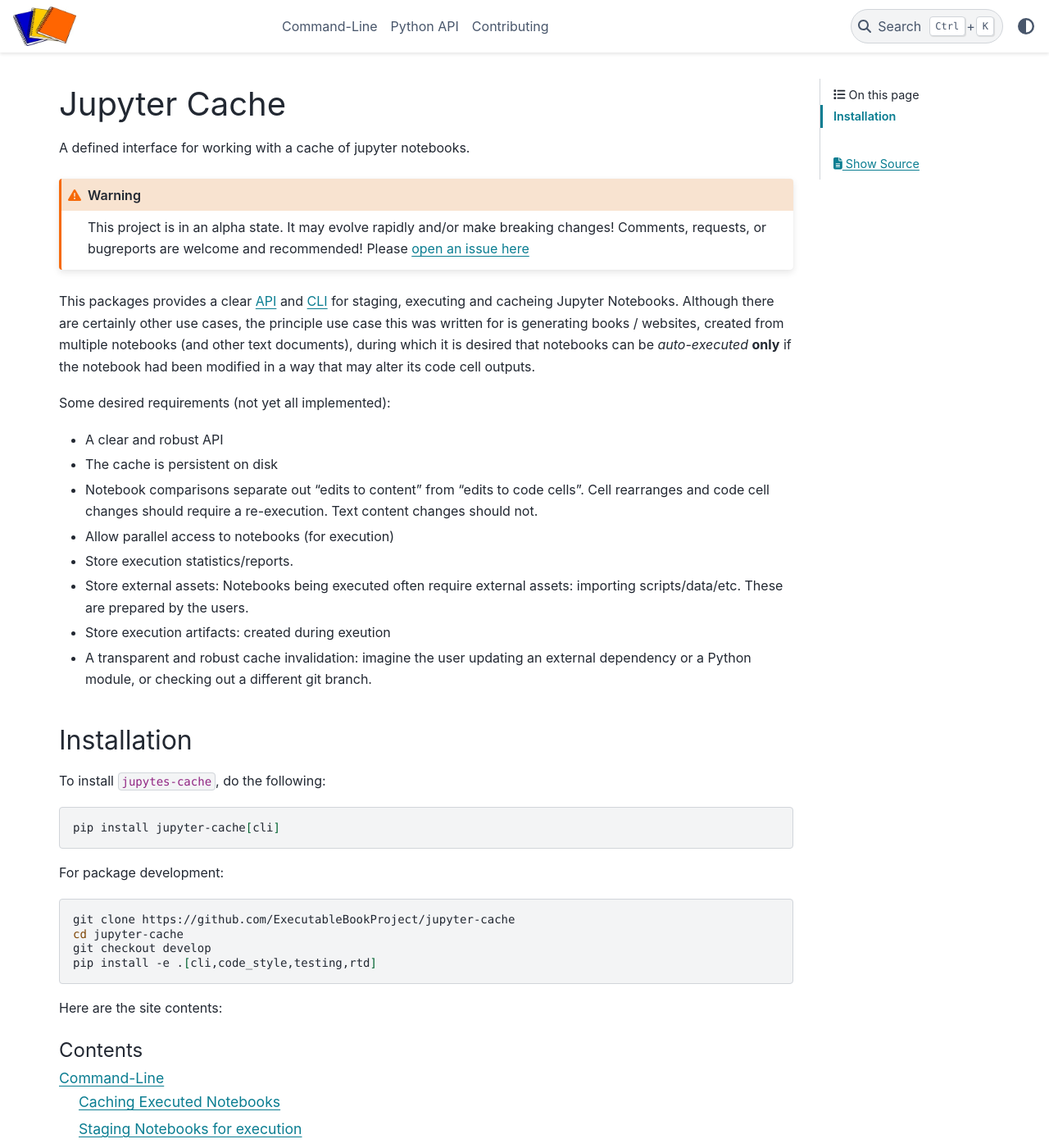
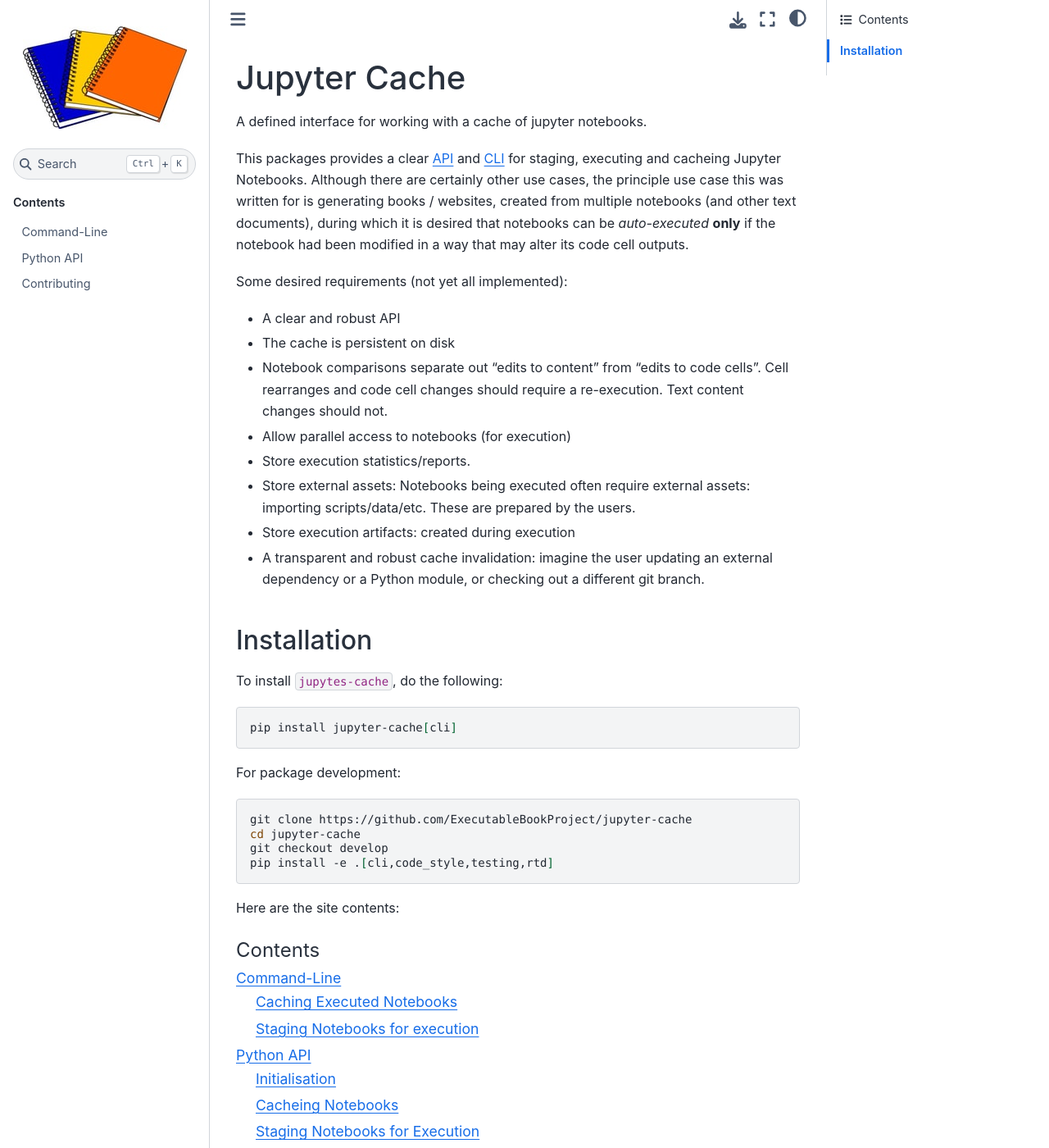
Before and after one commit to executablebooks/jupyter-cache, a Sphinx documentation site: the page built from docs/index.md, in a window 1280 px wide and 1400 px high. Shown: the whole window at 82% size. Built offline with Sphinx 7.4.7 and the Sphinx Book theme 1.1.4, drawn with Linux system fonts in a browser that asks for light colours; some of the changed text lies outside the part shown.

````diff
--- a/docs/conf.py
+++ b/docs/conf.py
@@ -3,16 +3,6 @@
 # This file only contains a selection of the most common options. For a full
 # list see the documentation:
 # https://www.sphinx-doc.org/en/master/usage/configuration.html
-
-# -- Path setup --------------------------------------------------------------
-
-# If extensions (or modules to document with autodoc) are in another directory,
-# add these directories to sys.path here. If the directory is relative to the
-# documentation root, use os.path.abspath to make it absolute, like shown here.
-#
-# import os
-# import sys
-# sys.path.insert(0, os.path.abspath('.'))
 
 
 # -- Project information -----------------------------------------------------
@@ -58,7 +48,7 @@ exclude_patterns = [
 # The theme to use for HTML and HTML Help pages.  See the documentation for
 # a list of builtin themes.
 #
-html_theme = "pydata_sphinx_theme"
+html_theme = "sphinx_book_theme"
 html_logo = "_static/logo_small.jpg"
 
 # Add any paths that contain custom static files (such as style sheets) here,
@@ -68,7 +58,7 @@ html_static_path = ["_static"]
 # html_css_files = ["css/custom.css"]
 
 
-intersphinx_mapping = {"python": ("https://docs.python.org/3.7", None)}
+intersphinx_mapping = {"python": ("https://docs.python.org/3.8", None)}
 autodoc_member_order = "bysource"
 
 nitpick_ignore = [
--- a/docs/index.md
+++ b/docs/index.md
@@ -1,12 +1,6 @@
 # Jupyter Cache
 
 A defined interface for working with a cache of jupyter notebooks.
-
-```{warning}
-This project is in an alpha state. It may evolve rapidly and/or make breaking changes!
-Comments, requests, or bugreports are welcome and recommended! Please
-[open an issue here](https://github.com/ExecutableBookProject/jupyter-cache/issues)
-```
 
 This packages provides a clear [API](use/api) and [CLI](use/cli) for staging, executing and cacheing
 Jupyter Notebooks. Although there are certainly other use cases,
@@ -25,7 +19,7 @@ Some desired requirements (not yet all implemented):
 - Allow parallel access to notebooks (for execution)
 - Store execution statistics/reports.
 - Store external assets: Notebooks being executed often require external assets: importing scripts/data/etc. These are prepared by the users.
-- Store execution artifacts: created during exeution
+- Store execution artifacts: created during execution
 - A transparent and robust cache invalidation: imagine the user updating an external dependency or a Python module, or checking out a different git branch.
 
 ## Installation
--- a/setup.cfg
+++ b/setup.cfg
@@ -53,8 +53,8 @@ cli =
 code_style =
     pre-commit~=2.12
 rtd =
-    myst-nb~=0.7
-    pydata-sphinx-theme
+    myst-nb~=0.12.3
+    sphinx-book-theme~=0.1.1
     sphinx-copybutton
 testing =
     coverage
````
Also changed, not shown: README.md (+13 -15 lines), docs/develop/contributing.md (+10 -11 lines).
